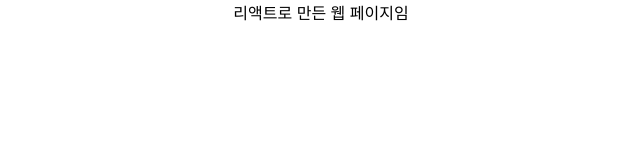
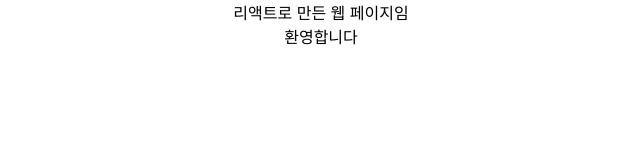
Before and after one commit to rokmc1256/2024_hoseo_project, a React (Create React App) app in the folder hoseo_graduation/: page / in a window 1280 px wide. Shown: the top 160 px of the page, without its empty margins (319-959 px from the left). Built offline with nearby package versions, Linux system fonts and the light colour scheme.

Commit message:
리액트 코드 수정

```diff
--- a/hoseo_graduation/src/App.js
+++ b/hoseo_graduation/src/App.js
@@ -5,6 +5,7 @@ function App() {
   return (
     <div className="App">
       <div>리액트로 만든 웹 페이지임</div>
+      <div>환영합니다</div>
     </div>
   );
 }
```
